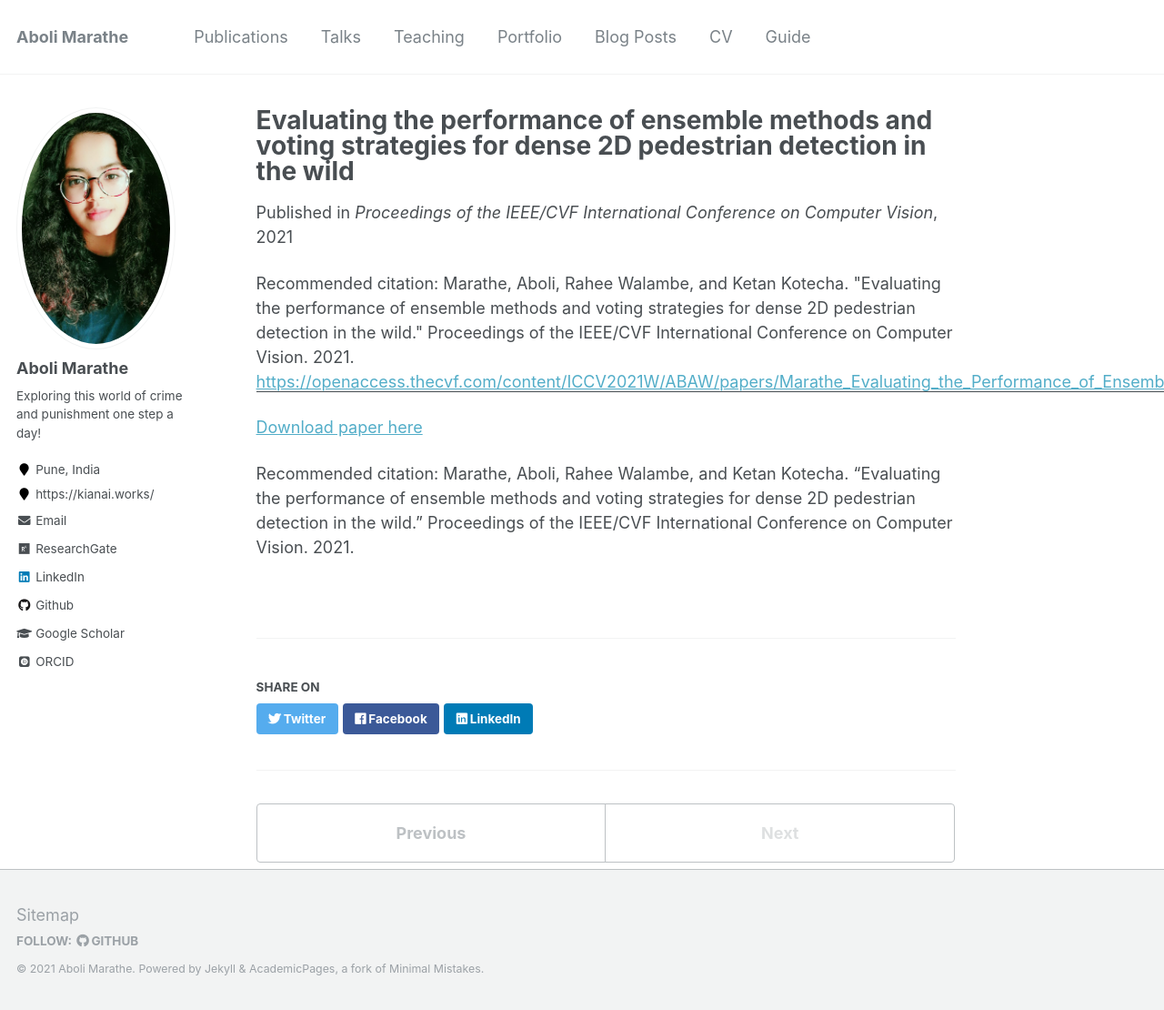
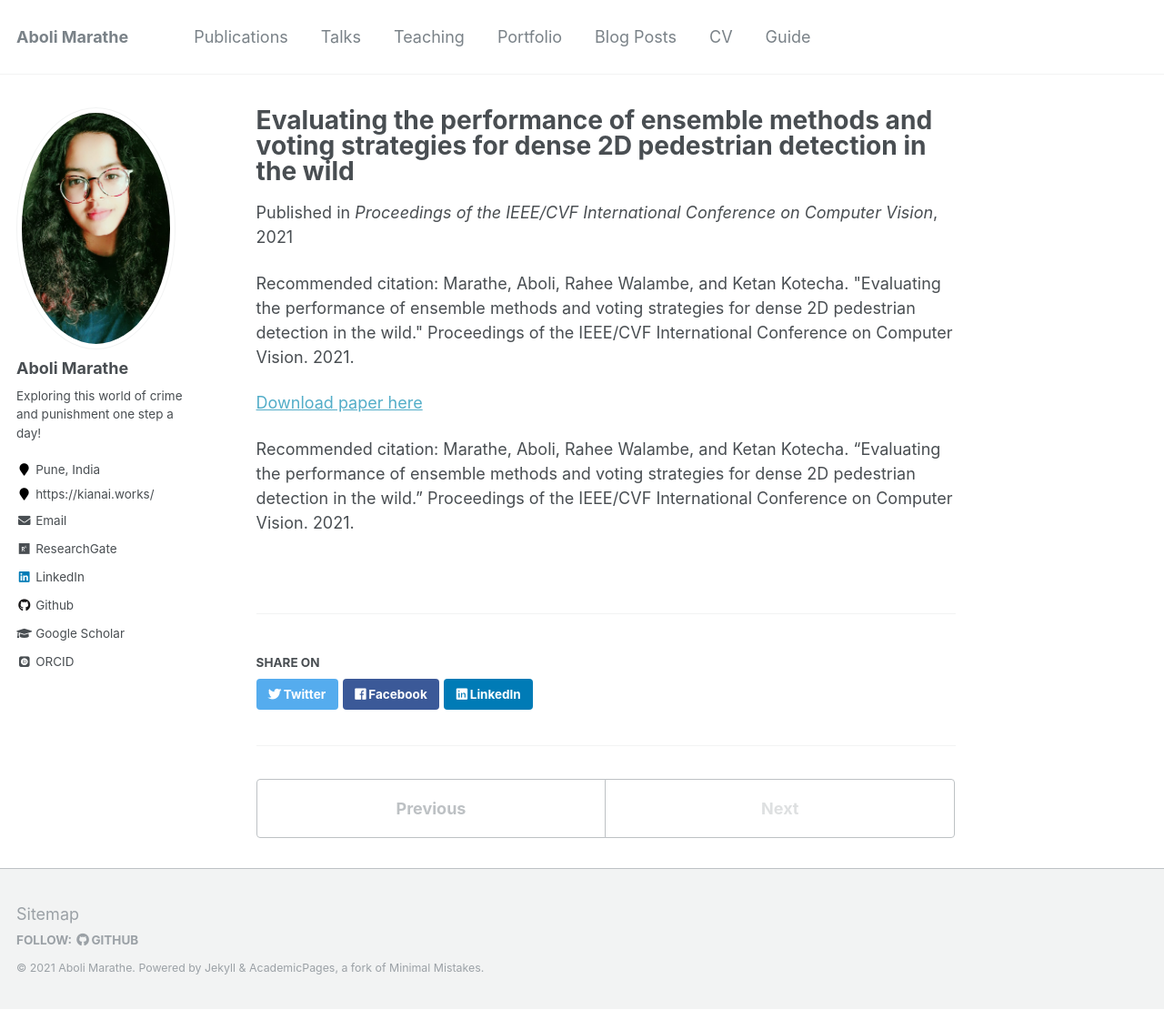
Before and after one commit to Infernolia/Infernolia.github.io, a Jekyll site: the page built from _publications/paper1.md, in a window 1280 px wide and 1110 px high. Shown: the whole window at 91% size. Built offline with Jekyll 4.4.1, drawn with Linux system fonts in a browser that asks for light colours; some web fonts are replaced; part of the change alters nothing that is shown.

Commit message:
Update paper1.md

```diff
--- a/_publications/paper1.md
+++ b/_publications/paper1.md
@@ -4,7 +4,7 @@ collection: publications
 permalink: /publication/paper1
 date: 2021-10-17
 venue: 'Proceedings of the IEEE/CVF International Conference on Computer Vision'
-paperurl: 'https://openaccess.thecvf.com/content/ICCV2021W/ABAW/papers/Marathe_Evaluating_the_Performance_of_Ensemble_Methods_and_Voting_Strategies_for_ICCVW_2021_paper.pdf'
+paperurl:
 citation: 'Marathe, Aboli, Rahee Walambe, and Ketan Kotecha. "Evaluating the performance of ensemble methods and voting strategies for dense 2D pedestrian detection in the wild." Proceedings of the IEEE/CVF International Conference on Computer Vision. 2021.'
 ---
 
```
